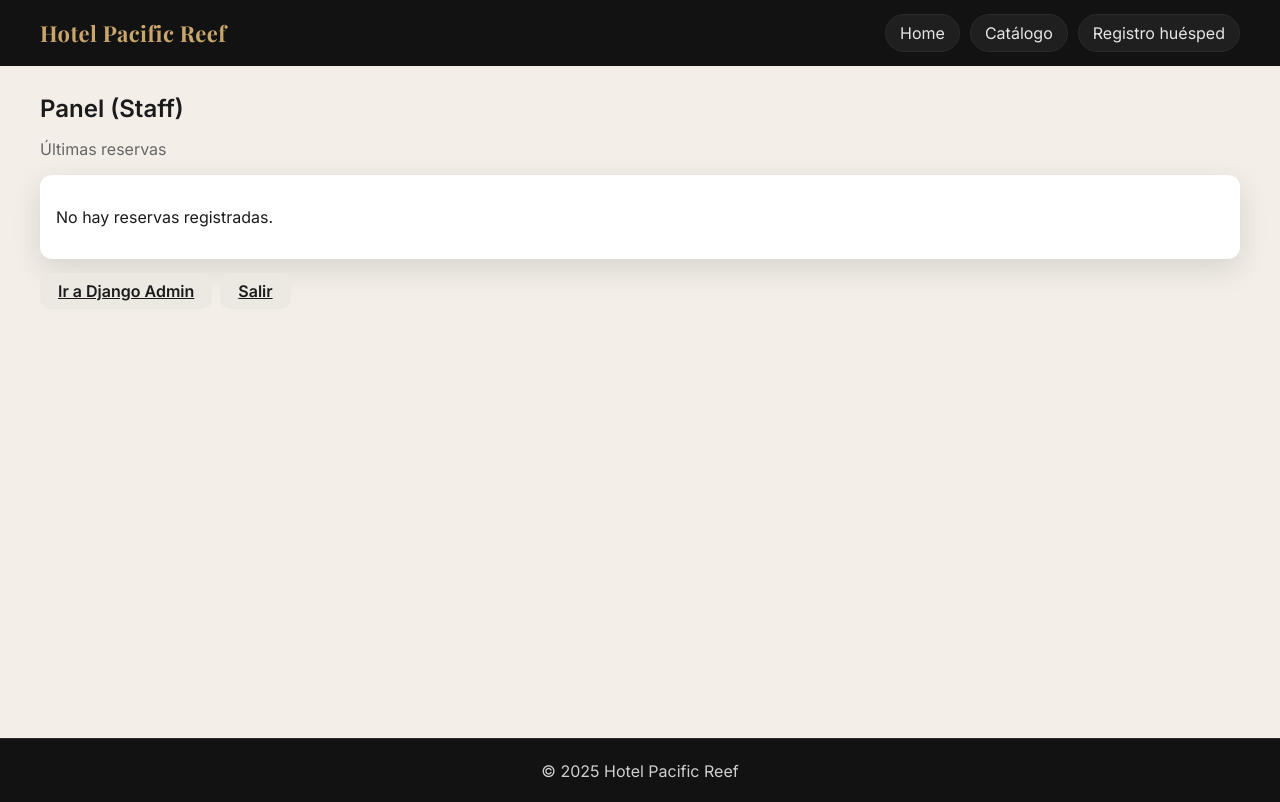
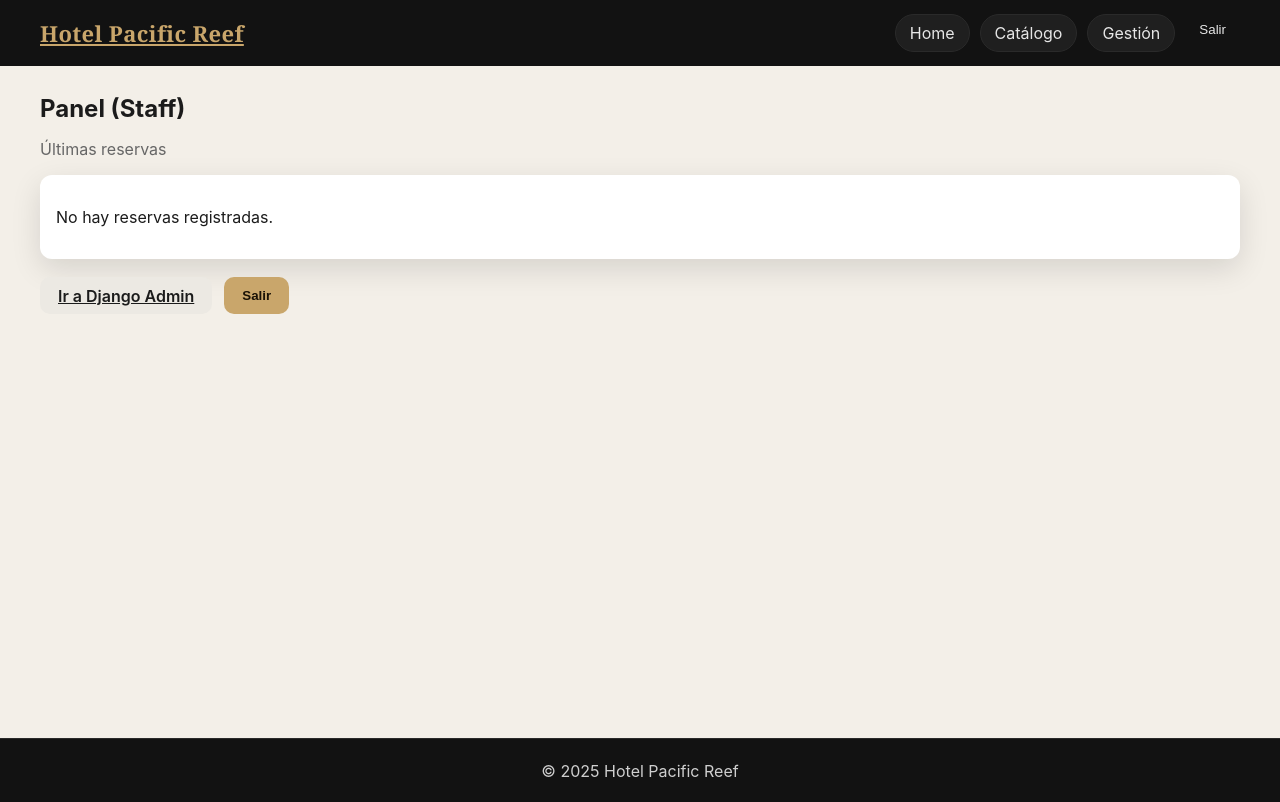
Before and after one commit to Fabugedo/software_pacific_reef, a Django app: page /staff/ in a window 1280 px wide. Run offline with Django 5.2, Linux system fonts and the light colour scheme; the visitor is signed in with stand-in values (Sample User, id 1); data that the repository does not hold is empty.

Commit message:
mucho avance , falta boton salir

```diff
--- a/hotel/views.py
+++ b/hotel/views.py
@@ -2,11 +2,21 @@ from datetime import datetime
 from django.shortcuts import render, redirect, get_object_or_404
 from django.urls import reverse
 from django.http import HttpResponseBadRequest
+from django.contrib.auth.decorators import login_required, user_passes_test
+
 from .models import Room, Reservation, RoomImage
 from .forms import SearchForm, ReservationForm, CheckoutForm, PaymentForm
-from django.contrib.auth.decorators import user_passes_test
+
+
+# ------------------------------
+# Helpers
+# ------------------------------
 
 def _parse_dates(request):
+    """
+    Lee check_in, check_out y guests desde request.GET (formato YYYY-MM-DD).
+    Retorna (check_in, check_out, guests) con defaults seguros.
+    """
     ci = request.GET.get("check_in")
     co = request.GET.get("check_out")
     guests = request.GET.get("guests") or "1"
@@ -18,13 +28,24 @@ def _parse_dates(request):
         return None, None, 1
     return check_in, check_out, guests
 
+
+# ------------------------------
+# Público
+# ------------------------------
+
 def home(request):
-
+    """Hero + buscador. Si vienen los 3 parámetros, redirige al catálogo."""
     if {"check_in", "check_out", "guests"} <= set(request.GET.keys()):
-        return redirect(f"{reverse('catalog')}?check_in={request.GET['check_in']}&check_out={request.GET['check_out']}&guests={request.GET['guests']}")
+        return redirect(
+            f"{reverse('catalog')}?check_in={request.GET['check_in']}"
+            f"&check_out={request.GET['check_out']}"
+            f"&guests={request.GET['guests']}"
+        )
     return render(request, "hotel/home.html")
 
+
 def catalog(request):
+    """Lista de habitaciones disponibles para el rango/huéspedes."""
     check_in, check_out, guests = _parse_dates(request)
     error = None
     rooms = []
@@ -32,63 +53,101 @@ def catalog(request):
     if not (check_in and check_out and check_in < check_out):
         error = "Ingresa un rango de fechas válido."
     else:
-
-        base_qs = Room.objects.filter(is_active=True, capacity__gte=guests).order_by("price_per_night")
+        base_qs = Room.objects.filter(
+            is_active=True, capacity__gte=guests
+        ).order_by("price_per_night")
         rooms = [r for r in base_qs if r.is_available(check_in, check_out)]
 
-    ctx = dict(rooms=rooms, check_in=check_in, check_out=check_out, guests=guests, error=error)
+    ctx = dict(
+        rooms=rooms,
+        check_in=check_in,
+        check_out=check_out,
+        guests=guests,
+        error=error,
+    )
     return render(request, "hotel/catalog.html", ctx)
 
+
 def room_detail(request, room_id):
+    """Detalle de una habitación + card con resumen y CTA."""
     room = get_object_or_404(Room, pk=room_id, is_active=True)
     check_in, check_out, guests = _parse_dates(request)
     if not (check_in and check_out and check_in < check_out):
         return HttpResponseBadRequest("Parámetros de fecha inválidos.")
+
     nights = (check_out - check_in).days
     total = nights * room.price_per_night
     images = RoomImage.objects.filter(room=room)
-    form = ReservationForm()
-    ctx = dict(room=room, images=images, check_in=check_in, check_out=check_out,
-               guests=guests, nights=nights, total=total, form=form)
+
+    ctx = dict(
+        room=room,
+        images=images,
+        check_in=check_in,
+        check_out=check_out,
+        guests=guests,
+        nights=nights,
+        total=total,
+        form=ReservationForm(),   # si mantienes un mini-form
+    )
     return render(request, "hotel/detail.html", ctx)
 
+
 def reserve(request, room_id):
+    """
+    (Opcional si usas 'checkout' como único flujo).
+    Crea la reserva desde un form simple del detalle.
+    """
     room = get_object_or_404(Room, pk=room_id, is_active=True)
     check_in, check_out, guests = _parse_dates(request)
+
     if request.method != "POST":
         return HttpResponseBadRequest("Método no permitido.")
+
     form = ReservationForm(request.POST)
     if not (check_in and check_out and check_in < check_out) or not form.is_valid():
         return HttpResponseBadRequest("Datos inválidos.")
 
-    # Verifica disponibilidad justo antes de crear
+    # double check de disponibilidad
     if not room.is_available(check_in, check_out):
         return HttpResponseBadRequest("La habitación ya no está disponible en esas fechas.")
 
     nights = (check_out - check_in).days
     total = nights * room.price_per_night
+
     res = Reservation.objects.create(
-        room=room, check_in=check_in, check_out=check_out, guests=guests,
+        room=room,
+        check_in=check_in,
+        check_out=check_out,
+        guests=guests,
         holder_name=form.cleaned_data["holder_name"],
         holder_email=form.cleaned_data["holder_email"],
-        total_amount=total,
+        total_amount=total,                # <- nombre consistente
+        # payment_status por default = 'pending'
     )
     return redirect("confirmation", res_id=res.id)
 
+
 def confirmation(request, res_id):
+    """Pantalla de confirmación (estado). Muestra CTA a pago si está pending."""
     res = get_object_or_404(Reservation, pk=res_id)
     return render(request, "hotel/confirm.html", {"res": res})
+
+
 def checkout(request, room_id):
+    """Página con formulario de datos del titular + validaciones + create."""
     room = get_object_or_404(Room, pk=room_id, is_active=True)
-
 
     ci, co, guests = _parse_dates(request)
     initial = {}
-    if ci: initial["check_in"] = ci
-    if co: initial["check_out"] = co
-    if guests: initial["guests"] = guests
+    if ci:
+        initial["check_in"] = ci
+    if co:
+        initial["check_out"] = co
+    if guests:
+        initial["guests"] = guests
 
     error = None
+
     if request.method == "POST":
         form = CheckoutForm(request.POST)
         if form.is_valid():
@@ -112,7 +171,8 @@ def checkout(request, room_id):
                     guests=guests,
                     holder_name=form.cleaned_data["holder_name"],
                     holder_email=form.cleaned_data["holder_email"],
-                    total_amount=total,
+                    total_amount=total,   # <- consistente
+                    # payment_status default 'pending'
                 )
                 return redirect("confirmation", res_id=res.id)
         else:
@@ -120,19 +180,27 @@ def checkout(request, room_id):
     else:
         form = CheckoutForm(initial=initial)
 
-    # acá preparamos el resumen
+    # Resumen lateral
     nights = (co - ci).days if (ci and co and ci < co) else 0
     total = nights * room.price_per_night if nights else 0
-    images = getattr(room, "images", None)
-    if images is None:
-        from .models import RoomImage
-        images = RoomImage.objects.filter(room=room)
+    images = RoomImage.objects.filter(room=room)
 
-    ctx = dict(room=room, images=images, form=form, error=error,
-               check_in=ci, check_out=co, guests=guests or 1,
-               nights=nights, total=total)
+    ctx = dict(
+        room=room,
+        images=images,
+        form=form,
+        error=error,
+        check_in=ci,
+        check_out=co,
+        guests=guests or 1,
+        nights=nights,
+        total=total,
+    )
     return render(request, "hotel/checkout.html", ctx)
+
+
 def payment(request, res_id):
+    """Simulación de pago. Si es válido, marca como 'paid' y redirige a confirmación."""
     res = get_object_or_404(Reservation, pk=res_id)
     nights = (res.check_out - res.check_in).days
     total = res.total_amount
@@ -140,21 +208,36 @@ def payment(request, res_id):
     if request.method == "POST":
         form = PaymentForm(request.POST)
         if form.is_valid():
-
+            # Demo: marcamos como pagado
             res.payment_status = "paid"
             res.save()
             return redirect("confirmation", res_id=res.id)
     else:
         form = PaymentForm(initial={"method": "card"})
 
-    return render(request, "hotel/payment.html", {
-        "res": res, "nights": nights, "total": total, "form": form
-    })
+    return render(
+        request,
+        "hotel/payment.html",
+        {"res": res, "nights": nights, "total": total, "form": form},
+    )
+
+
+# ------------------------------
+# Staff (Panel)
+# ------------------------------
+
 def is_staff_user(user):
     return user.is_authenticated and user.is_staff
 
+
 @user_passes_test(is_staff_user)
 def staff_dashboard(request):
-
-    reservas = Reservation.objects.select_related('room').order_by('-created_at')[:50]
-    return render(request, 'hotel/staff_dashboard.html', {'reservas': reservas})
+    """
+    Panel liviano para staff: últimas reservas.
+    Asegúrate de que el template use {{ r.total_amount }} si así se llama en el modelo.
+    """
+    reservas = (
+        Reservation.objects.select_related("room")
+        .order_by("-created_at")[:50]
+    )
+    return render(request, "hotel/staff_dashboard.html", {"reservas": reservas})
--- a/hotel_pacific_reef/urls.py
+++ b/hotel_pacific_reef/urls.py
@@ -6,13 +6,13 @@ from hotel import views as hotel_views
 urlpatterns = [
     path('admin/', admin.site.urls),
 
-
-    path('login/', auth_views.LoginView.as_view(template_name='auth/login.html'), name='login'),
+    # Auth
+    path('login/',  auth_views.LoginView.as_view(template_name='auth/login.html'), name='login'),
     path('logout/', auth_views.LogoutView.as_view(next_page='home'), name='logout'),
 
-
+    # Vista staff opcional (solo para is_staff)
     path('staff/', hotel_views.staff_dashboard, name='staff_dashboard'),
 
-
+    # Resto del sitio
     path('', include('hotel.urls')),
 ]
--- a/templates/base.html
+++ b/templates/base.html
@@ -1,31 +1,69 @@
+{% load static %}
 <!doctype html>
 <html lang="es">
 <head>
   <meta charset="utf-8">
   <title>{% block title %}Hotel Pacific Reef{% endblock %}</title>
   <meta name="viewport" content="width=device-width, initial-scale=1">
-  <link rel="preconnect" href="https://fonts.googleapis.com">
-  <link rel="preconnect" href="https://fonts.gstatic.com" crossorigin>
-  <link href="https://fonts.googleapis.com/css2?family=Inter:wght@400;500;600&family=Playfair+Display:wght@600;700&display=swap" rel="stylesheet">
-  <link rel="stylesheet" href="/static/css/styles.css">
+  <link rel="stylesheet" href="{% static 'css/styles.css' %}">
+  {% block extra_head %}{% endblock %}
 </head>
 <body>
+
+  <!-- Topbar -->
   <header class="topbar">
-  <div class="topbar__inner container">
-    <div class="brand">Hotel Pacific Reef</div>
-    <nav class="nav">
-      <a href="{% url 'home' %}" class="nav__link">Home</a>
-      <a href="#" class="nav__link">Catálogo</a>
-      <a href="#" class="nav__link">Registro huésped</a>
-    </nav>
-  </div>
-</header>
+    <div class="container topbar__inner">
+      <a class="brand" href="{% url 'home' %}">Hotel Pacific Reef</a>
 
+      <nav class="nav">
+        <a class="nav__link" href="{% url 'home' %}">Home</a>
+        <a class="nav__link" href="{% url 'catalog' %}">Catálogo</a>
+
+        {# Enlaces sólo si es staff #}
+        {% if user.is_authenticated and user.is_staff %}
+          <a class="nav__link" href="{% url 'staff_dashboard' %}">Gestión</a>
+          {# opcional: acceso al admin nativo de Django #}
+          {# <a class="nav__link" href="{% url 'admin:index' %}">Admin</a> #}
+        {% endif %}
+
+        {# Login / Logout #}
+        {% if user.is_authenticated %}
+          <form method="post" action="{% url 'logout' %}" style="display:inline">
+            {% csrf_token %}
+            <button type="submit" class="nav__link" style="border:0;background:none;cursor:pointer">
+              Salir
+            </button>
+          </form>
+        {% else %}
+          <a class="nav__link" href="{% url 'login' %}">Ingresar</a>
+        {% endif %}
+      </nav>
+    </div>
+  </header>
 
   <main>
+    {# Mensajes flash de Django (éxito/error) #}
+    {% if messages %}
+      <div class="container" style="padding:12px 0">
+        {% for m in messages %}
+          <div style="
+            background:#fff;border:1px solid #e5e5e5;border-left:4px solid
+            {% if m.tags == 'error' %}#b00020{% elif m.tags == 'success' %}#2e7d32{% else %}#c9a66b{% endif %};
+            border-radius:8px;padding:10px 12px;margin-bottom:8px">
+            {{ m }}
+          </div>
+        {% endfor %}
+      </div>
+    {% endif %}
+
     {% block content %}{% endblock %}
   </main>
 
-  <footer class="footer">© 2025 Hotel Pacific Reef</footer>
+  <footer class="footer">
+    <div class="container">
+      © 2025 Hotel Pacific Reef
+    </div>
+  </footer>
+
 </body>
 </html>
--- a/templates/hotel/staff_dashboard.html
+++ b/templates/hotel/staff_dashboard.html
@@ -40,9 +40,14 @@
     {% endif %}
   </div>
 
-  <div style="margin-top:14px;display:flex;gap:8px">
-    <a class="btn btn--ghost" href="{% url 'admin:index' %}">Ir a Django Admin</a>
-    <a class="btn btn--ghost" href="{% url 'logout' %}">Salir</a>
-  </div>
+  <div style="display:flex; gap:12px; margin-top:18px">
+  <a class="btn btn--ghost" href="/admin/">Ir a Django Admin</a>
+
+  <form method="post" action="{% url 'logout' %}">
+    {% csrf_token %}
+    <button class="btn btn--primary">Salir</button>
+  </form>
+</div>
+
 </div>
 {% endblock %}
```
Also changed, not shown: hotel_pacific_reef/settings.py (+6 -1 lines), templates/auth/login.html (renamed from templates/hotel/login.html).
